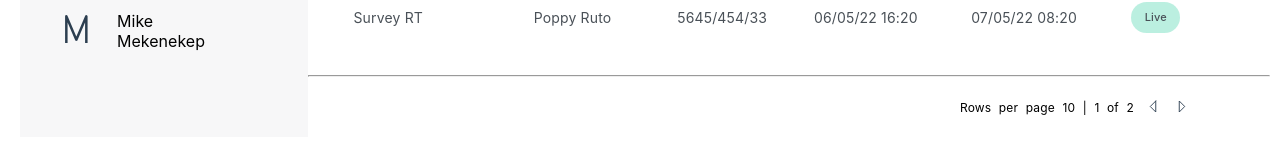
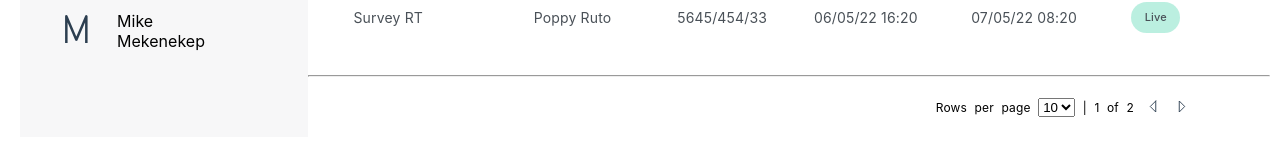
Before and after one commit to DesmondM/paginated-dashboard, a React (Vite) app: page / in a window 1280 px wide. Shown: the part 673-817 px from the top of the page. Built offline with nearby package versions, Linux system fonts and the light colour scheme; data requests are answered from the project's data file.

Commit message:
version-1

```diff
--- a/src/components/Surveys.tsx
+++ b/src/components/Surveys.tsx
@@ -1,9 +1,10 @@
 import { useEffect, useState } from "react";
 
 const Surveys = () => {
+  const [rowsPerPage, setRowsPerPage] = useState(10);
   const [surveyData, setSurveyData] = useState([]);
   const [startAt, setStartAt] = useState(0);
-  const [endAt, setEndAt] = useState(10);
+  const [endAt, setEndAt] = useState(rowsPerPage);
   const [pageCount, setPageCount] = useState(1);
 
   useEffect(() => {
@@ -19,15 +20,15 @@ const Surveys = () => {
 
   const forwardCount = () => {
     if (surveyData.length > endAt) {
-      setStartAt(startAt + 10);
-      setEndAt(endAt + 10);
+      setStartAt(startAt + rowsPerPage);
+      setEndAt(endAt + rowsPerPage);
       setPageCount(pageCount + 1);
     }
   };
   const backCount = () => {
-    if (startAt >= 10) {
-      setStartAt(startAt - 10);
-      setEndAt(endAt - 10);
+    if (startAt >= rowsPerPage) {
+      setStartAt(startAt - rowsPerPage);
+      setEndAt(endAt - rowsPerPage);
       setPageCount(pageCount - 1);
     }
   };
@@ -126,7 +127,15 @@ const Surveys = () => {
         </div>
         <hr></hr>
         <div className="pagination">
-          Rows per page 10 | {pageCount} of {Math.ceil(surveyData.length / 10)}{" "}
+          Rows per page{" "}
+          <select id="dropdown" value={rowsPerPage} defaultValue={rowsPerPage}>
+            <option value={rowsPerPage}>{rowsPerPage}</option>
+            <option value="5">5</option>
+            <option value="20">20</option>
+            <option value="30">30</option>
+            <option value="40">40</option>
+          </select>{" "}
+          | {pageCount} of {Math.ceil(surveyData.length / rowsPerPage)}{" "}
           <span onClick={backCount}>
             <svg
               xmlns="http://www.w3.org/2000/svg"
```
